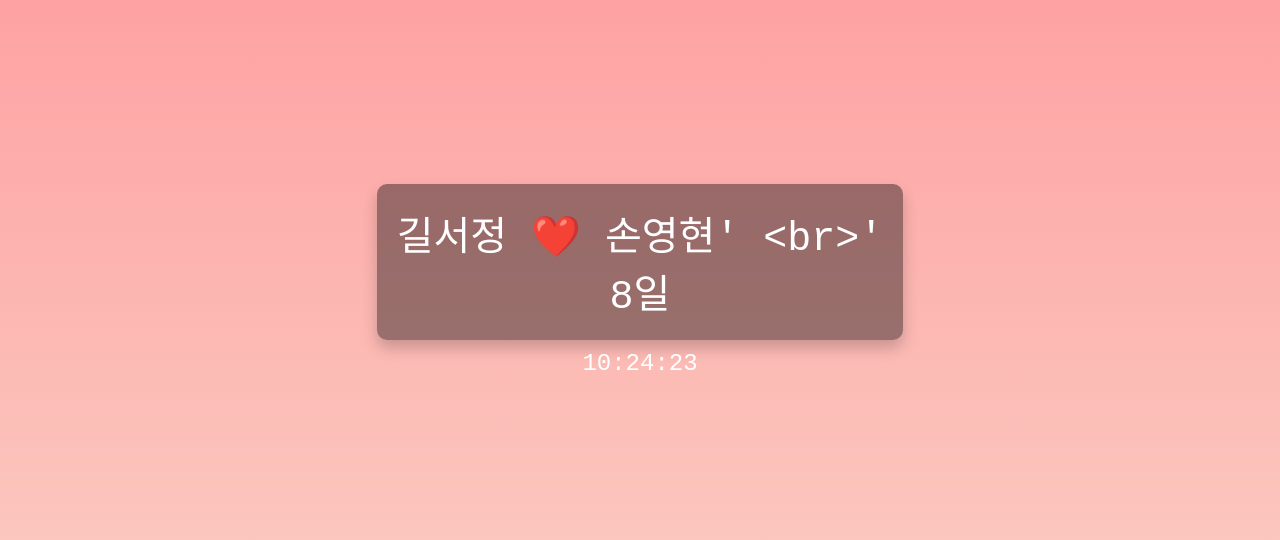
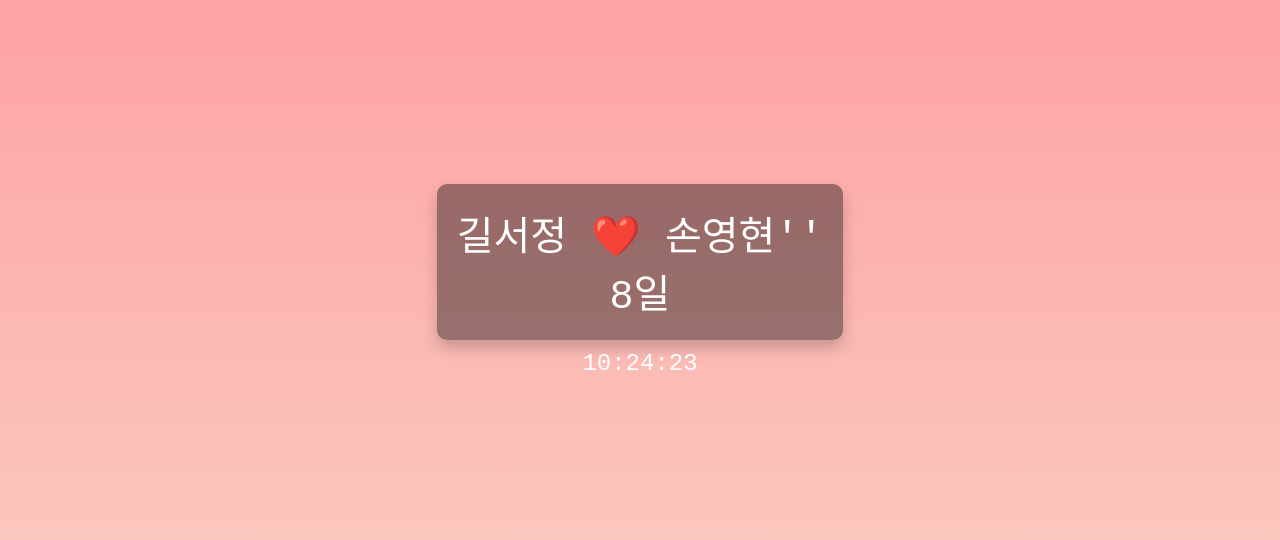
Before and after one commit to Son0H2/date_clock, a plain HTML site: page index.html in a window 1280 px wide. Shown: the part 120-660 px from the top of the page. Drawn offline with Linux system fonts and the light colour scheme.

Commit message:
Update index.html

```diff
--- a/index.html
+++ b/index.html
@@ -36,7 +36,7 @@
             const currentDate = new Date();
             const timeDifference = currentDate - startDate;
             const daysTogether = Math.floor(timeDifference / (1000 * 60 * 60 * 24));
-            document.getElementById("daysTogether").innerText = `길서정 ❤️ 손영현' <br>'
+            document.getElementById("daysTogether").innerText = `길서정 ❤️ 손영현''
             ${daysTogether}일`;
         }
 
```
